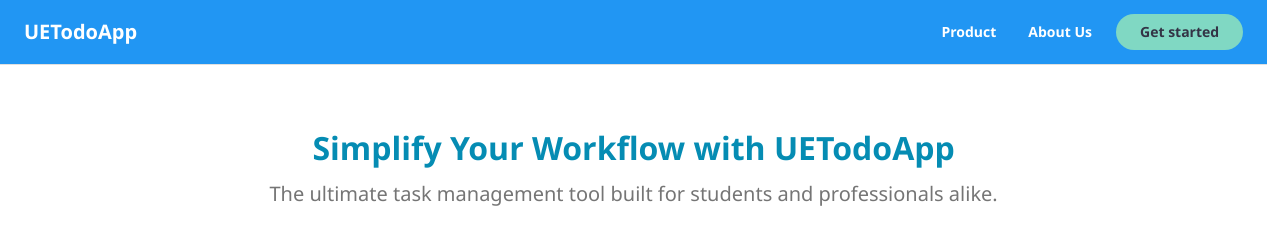
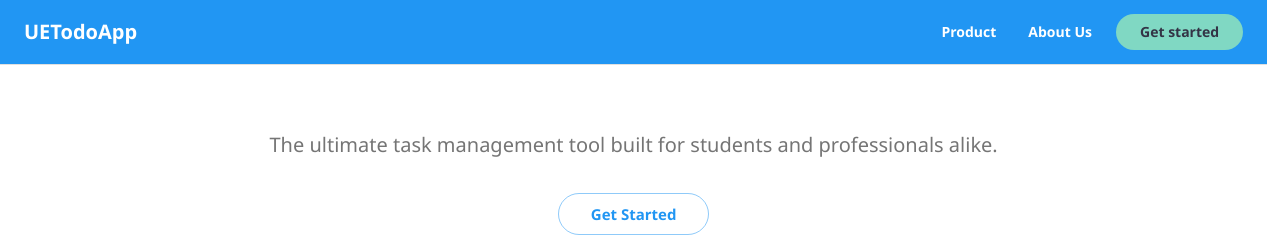
Before and after one commit to RamseyTrinh/UETodo-FE, a React (Vite) app: page / in a window 1280 px wide. Shown: the top 237 px of the page. Built offline with nearby package versions, Linux system fonts and the light colour scheme; no server answers.

Commit message:
update Home page

```diff
--- a/src/pages/Home.jsx
+++ b/src/pages/Home.jsx
@@ -85,9 +85,9 @@ const Home = () => {
           animate={{ opacity: 1, y: 0 }}
           transition={{ duration: 0.8 }}
         >
-          <Typography variant="h3" fontWeight="bold" gutterBottom>
+          {/* <Typography variant="h3" fontWeight="bold" gutterBottom>
             Simplify Your Workflow with UETodoApp
-          </Typography>
+          </Typography> */}
           <Typography variant="h6" color="text.secondary" mb={4}>
             The ultimate task management tool built for students and professionals alike.
           </Typography>
```
